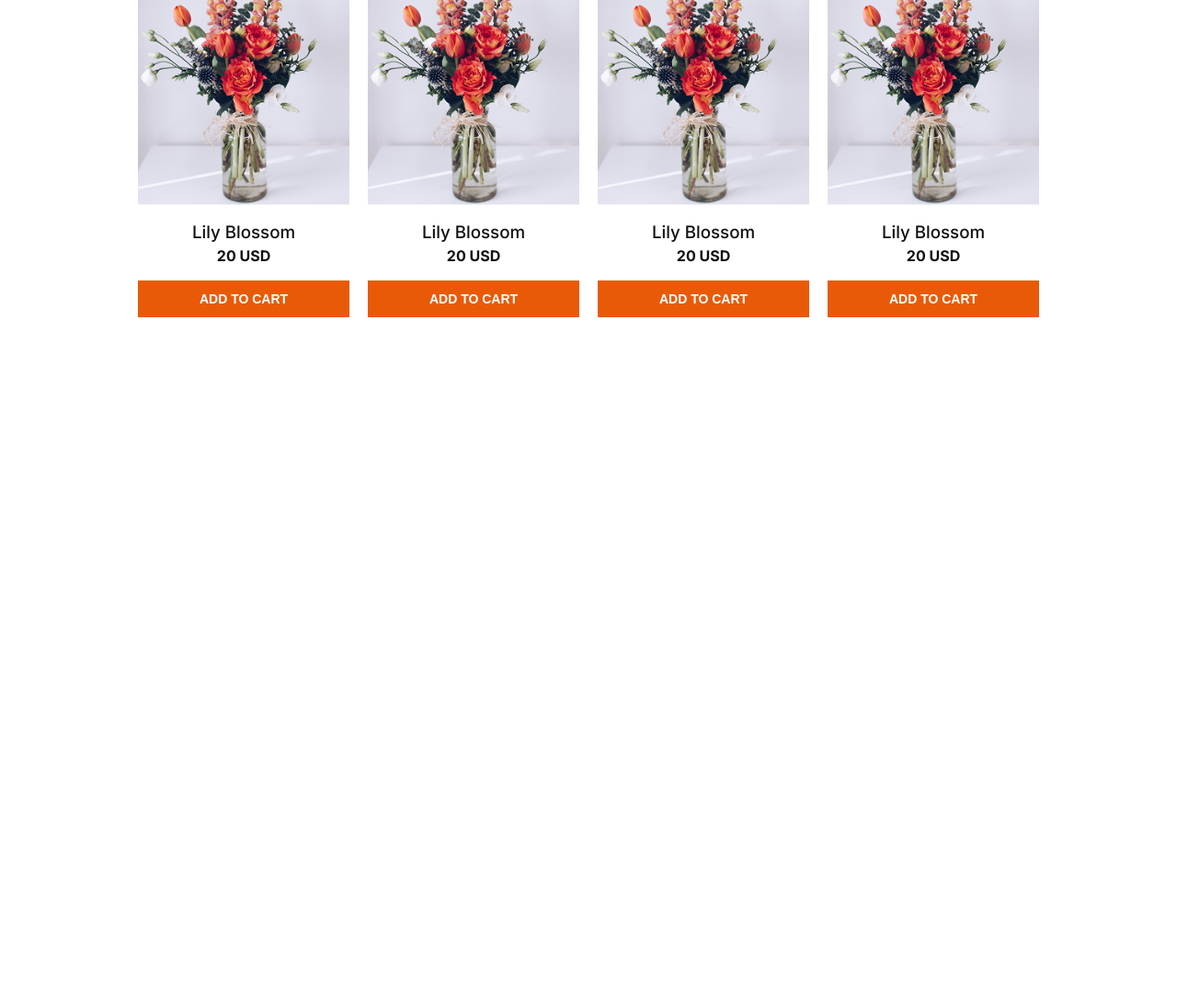
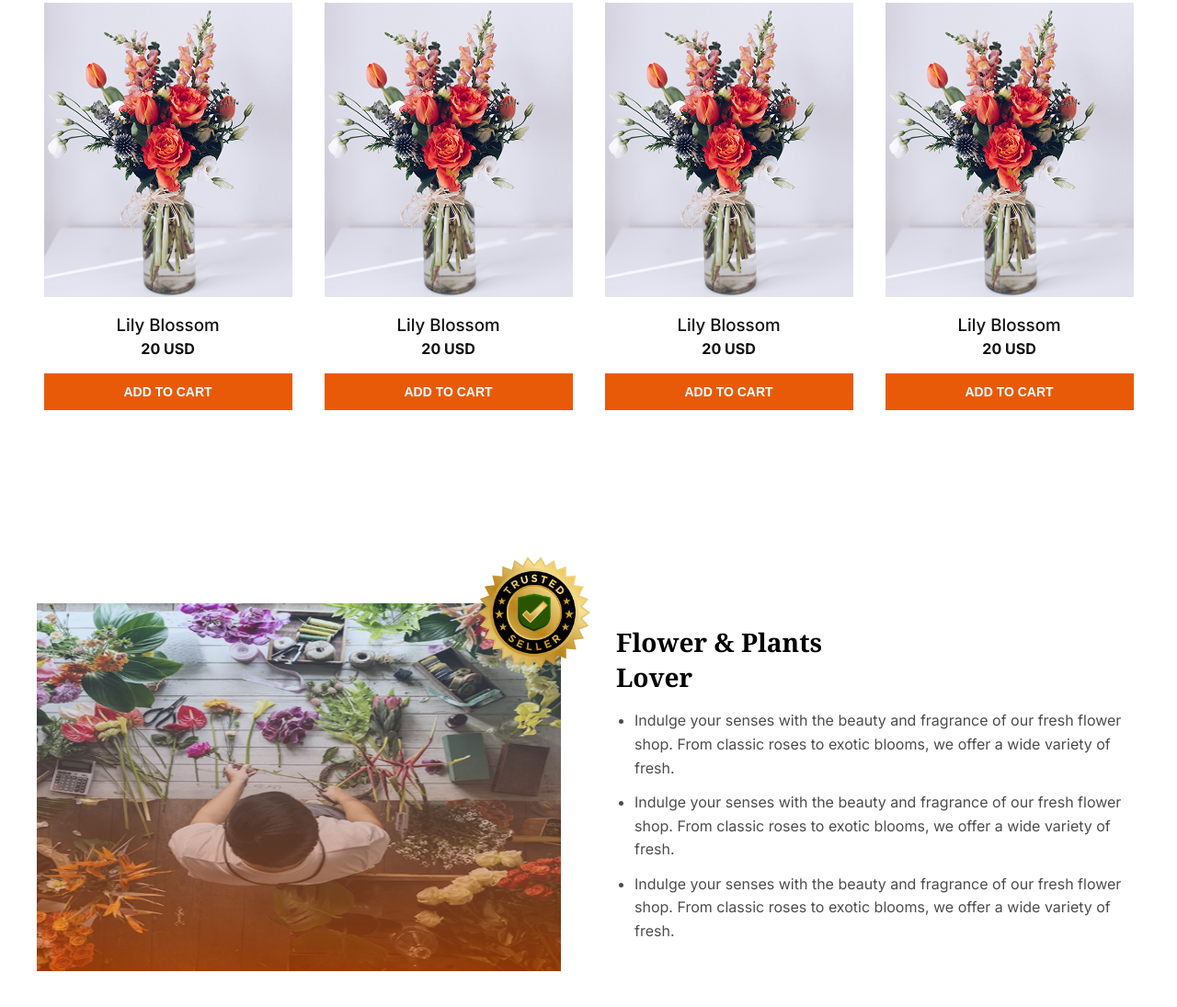
Before and after one commit to apurba-saha-dev/Assignment-2, a plain HTML site: page index.html in a window 1280 px wide. Shown: the part 1319-2414 px from the top of the page at 92% size. Before the commit the page ends 1874 px from the top, so only its background shows below. Drawn offline with Linux system fonts and the light colour scheme.

Commit message:
Badge Section Done

```diff
--- a/index.html
+++ b/index.html
@@ -45,7 +45,7 @@
     <main>
         <section class="section_plants inter-font">
             <div class="heading_area">
-                <h2 class="plants_title">Our <span>Plants</span></h2>
+                <h2 class="plants_title noto-serif-font">Our <span>Plants</span></h2>
                 <p class="plants_description inter-font">Indulge your senses with the beauty and fragrance of our fresh
                     flower shop.
                     From classic roses to exotic blooms, we offer a wide variety of fresh.</p>
@@ -56,53 +56,73 @@
                     <img src="./assets/sample-flower-image.png" alt="Lily Blossom">
                     <h3 class="plant_name">Lily Blossom</h3>
                     <p class="plant_price">20 USD</p>
-                    <button class="add_to_cart">ADD TO CART</button>
+                    <a href=""></a><button class="add_to_cart"><a href="">ADD TO CART</a></button>
                 </div>
                 <div class="plant_card">
                     <img src="./assets/sample-flower-image.png" alt="Lily Blossom">
                     <h3 class="plant_name">Lily Blossom</h3>
                     <p class="plant_price">20 USD</p>
-                    <button class="add_to_cart">ADD TO CART</button>
+                    <a href=""></a><button class="add_to_cart"><a href="">ADD TO CART</a></button>
                 </div>
                 <div class="plant_card">
                     <img src="./assets/sample-flower-image.png" alt="Lily Blossom">
                     <h3 class="plant_name">Lily Blossom</h3>
                     <p class="plant_price">20 USD</p>
-                    <button class="add_to_cart">ADD TO CART</button>
+                    <a href=""></a><button class="add_to_cart"><a href="">ADD TO CART</a></button>
                 </div>
                 <div class="plant_card">
                     <img src="./assets/sample-flower-image.png" alt="Lily Blossom">
                     <h3 class="plant_name">Lily Blossom</h3>
                     <p class="plant_price">20 USD</p>
-                    <button class="add_to_cart">ADD TO CART</button>
+                    <a href=""></a><button class="add_to_cart"><a href="">ADD TO CART</a></button>
                 </div>
                 <div class="plant_card">
                     <img src="./assets/sample-flower-image.png" alt="Lily Blossom">
                     <h3 class="plant_name">Lily Blossom</h3>
                     <p class="plant_price">20 USD</p>
-                    <button class="add_to_cart">ADD TO CART</button>
+                    <a href=""></a><button class="add_to_cart"><a href="">ADD TO CART</a></button>
                 </div>
                 <div class="plant_card">
                     <img src="./assets/sample-flower-image.png" alt="Lily Blossom">
                     <h3 class="plant_name">Lily Blossom</h3>
                     <p class="plant_price">20 USD</p>
-                    <button class="add_to_cart">ADD TO CART</button>
+                    <a href=""></a><button class="add_to_cart"><a href="">ADD TO CART</a></button>
                 </div>
                 <div class="plant_card">
                     <img src="./assets/sample-flower-image.png" alt="Lily Blossom">
                     <h3 class="plant_name">Lily Blossom</h3>
                     <p class="plant_price">20 USD</p>
-                    <button class="add_to_cart">ADD TO CART</button>
+                    <a href=""></a><button class="add_to_cart"><a href="">ADD TO CART</a></button>
                 </div>
                 <div class="plant_card">
                     <img src="./assets/sample-flower-image.png" alt="Lily Blossom">
                     <h3 class="plant_name">Lily Blossom</h3>
                     <p class="plant_price">20 USD</p>
-                    <button class="add_to_cart">ADD TO CART</button>
+                    <a href=""></a><button class="add_to_cart"><a href="">ADD TO CART</a></button>
                 </div>
             </div>
 
 
+        </section>
+
+        <section class="trusted_section">
+            <div class="trusted_content">
+                <div class="trusted_image_container">
+                    <img class="first_image" src="./assets/flower-store.png" alt="Flower store">
+                    <img class="trusted_badge" src="./assets/trusted-badge.png" alt="Trusted Seller" >
+                </div>
+                <div class="trusted_text">
+                    <h2 class="noto-serif-font">Flower & Plants <br> Lover</h2>
+                    <ul>
+                        <li class="inter-font">Indulge your senses with the beauty and fragrance of our fresh flower shop. From classic
+                            roses to exotic blooms, we offer a wide variety of fresh.</li>
+                        <li class="inter-font">Indulge your senses with the beauty and fragrance of our fresh flower shop. From classic
+                            roses to exotic blooms, we offer a wide variety of fresh.</li>
+                        <li class="inter-font">Indulge your senses with the beauty and fragrance of our fresh flower shop. From classic
+                            roses to exotic blooms, we offer a wide variety of fresh.</li>
+                    </ul>
+                </div>
+            </div>
         </section>
 
 
--- a/style.css
+++ b/style.css
@@ -21,6 +21,8 @@
 
 .main_body {
     margin: 0px 150px;
+    max-width: 1200px;
+    margin: 0 auto;
 }
 
 .nav_bar {
@@ -68,7 +70,7 @@
     font-weight: 400;
 }
 
-/* header section */
+/* Header Section Starts*/
 .main_section {
     display: flex;
     justify-content: space-between;
@@ -76,34 +78,28 @@
     margin-bottom: 120px;
     /* gap: 5px; */
 }
-
 .div_1 {
     width: 50%;
     display: flex;
     flex-direction: column;
     justify-content: flex-end;
 }
-
 .p_1 {
     color: #E95A08;
     font-size: 65px;
     font-weight: 700;
 }
-
 .ff {
     margin-bottom: 13px;
 }
-
 .p_1_span {
     color: black;
 }
-
 .p_2 {
     color: rgba(0, 0, 0, 0.5);
     font-size: 16px;
     font-weight: 400;
 }
-
 .div_2 {
     width: 50%;
     display: flex;
@@ -111,8 +107,8 @@
     align-items: flex-end;
 }
 
-/* header ends */
-/* Plants section */
+/* Header Section Ends */
+/* Plants Section Starts*/
 .section_plants{
     margin-bottom: 210px;
 }
@@ -144,7 +140,6 @@
     grid-template-columns: repeat(4, 1fr);
     gap: 20px;
     justify-items: center;
-
 }
 
 .plant_card {
@@ -180,3 +175,58 @@
     font-size: 14px;
     border: none;
 }
+.add_to_cart a{
+    text-decoration: none;
+    color: white;
+}
+/* Plants Section Ends*/
+/* Trusted Seller Section Starts */
+.trusted_content {
+  display: flex;
+  gap: 60px;
+  align-items: center;
+  max-width: 1200px;
+  margin: 0 auto;
+  margin-bottom: 133px;
+}
+
+.trusted_image_container {
+  position: relative;
+  flex: 1;
+  max-width: 50%;
+
+}
+.first_image {
+  width: 100%;
+  height: 400px;
+}
+
+.trusted_badge {
+  position: absolute;
+  top: -75px;
+  left: 80%;
+  width: 170px;
+  height: 170px;
+}
+
+.trusted_text {
+  flex: 1;
+  width: 50%;
+}
+
+.trusted_text h2 {
+  font-size: 28px;
+  font-weight: 700;
+  margin-bottom: 16px;
+}
+
+.trusted_text ul {
+  padding-left: 20px;
+}
+
+.trusted_text li {
+  margin-bottom: 12px;
+  color: rgba(0, 0, 0, 0.7);
+  font-size: 16px;
+  line-height: 1.6;
+}
```
